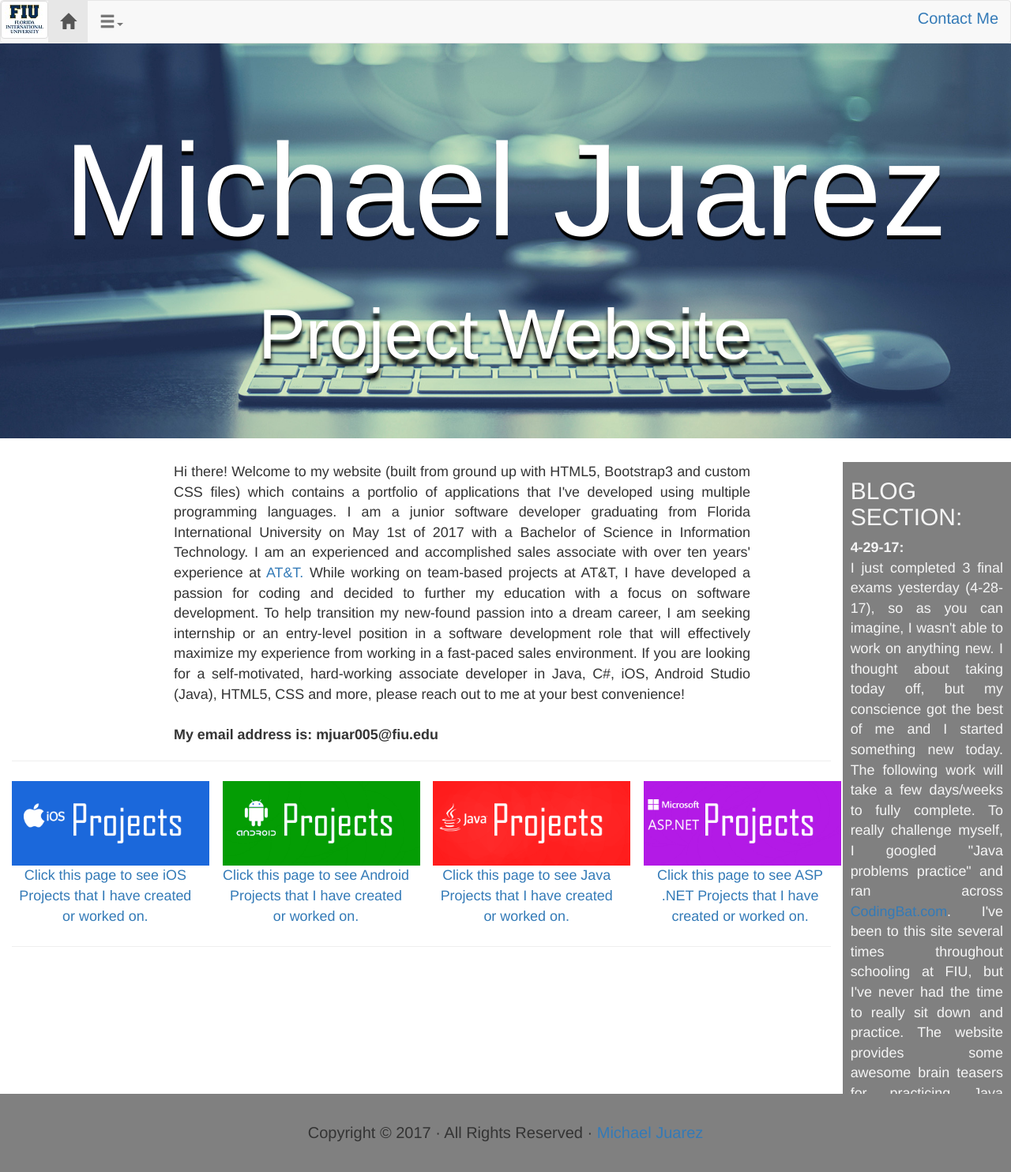
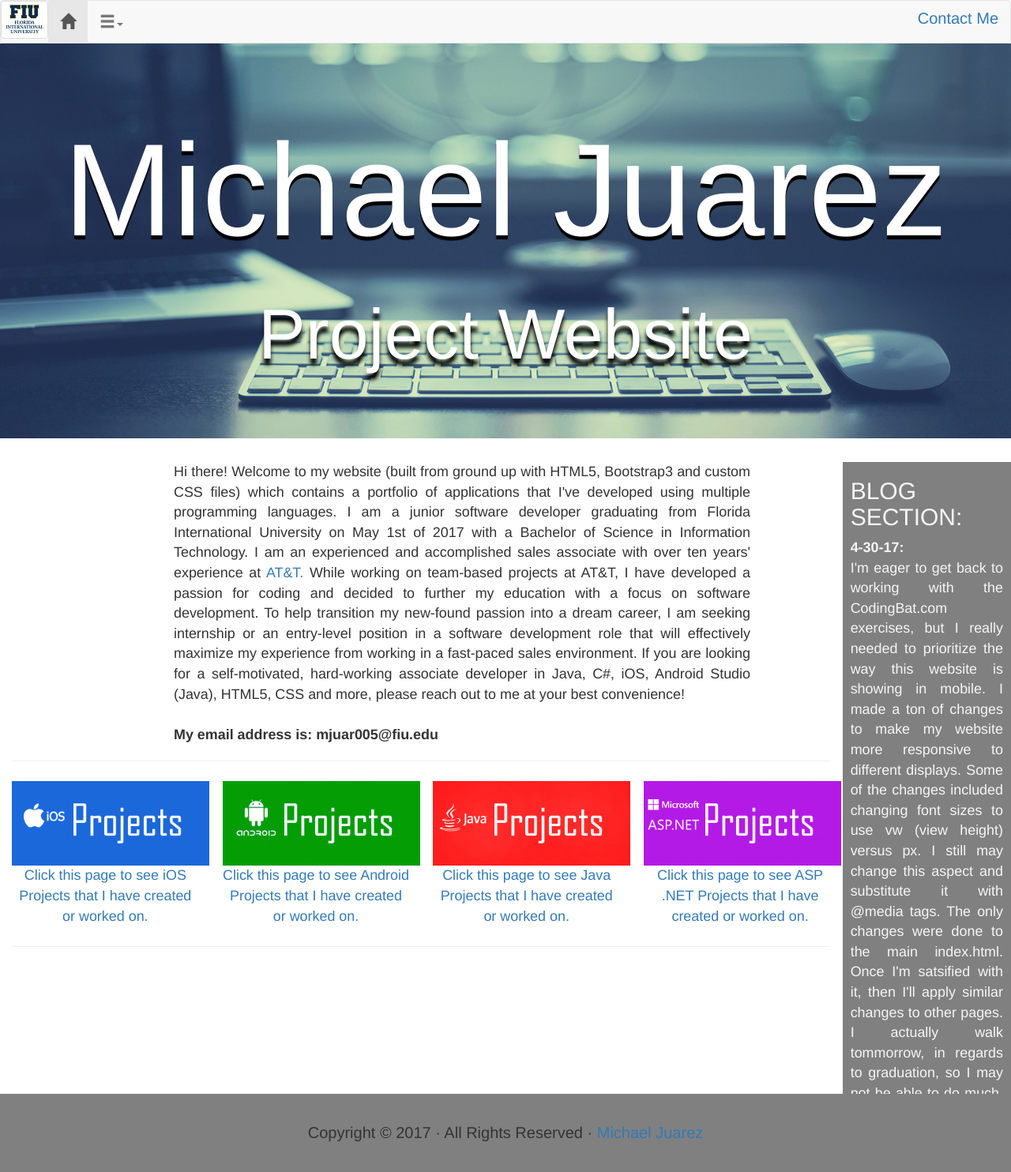
Before and after one commit to MikeJuarez/MikeJuarez.github.io, a Jekyll site: the page index.html, which Jekyll copies as it is, in a window 1280 px wide. Shown: the whole page at 79% size. Built offline with Jekyll 4.4.1, drawn with Linux system fonts in a browser that asks for light colours; some of the changed text lies outside the part shown.

Commit message:
Updated blog for 4-30-17

```diff
--- a/index.html
+++ b/index.html
@@ -118,21 +118,26 @@
  <div class="col-scollable-y">
   <div class="textblog">
   <h2>BLOG SECTION:</h2>
+
+  <b>4-30-17:</b><br/>
+  I'm eager to get back to working with the CodingBat.com exercises, but I really needed to prioritize the way this website is showing in mobile.  I made a ton of changes to make my website more responsive to different displays.  Some of the changes included changing font sizes to use vw (view height) versus px.  I still may change this aspect and substitute it with @media tags.  The only changes were done to the main index.html.  Once I'm satsified with it, then I'll apply similar changes to other pages.  I actually walk tommorrow, in regards to graduation, so I may not be able to do much.  We'll see!
+  <hr><br/><br/>
+
   <b>4-29-17:</b><br/>
   I just completed 3 final exams yesterday (4-28-17), so as you can imagine, I wasn't able to work on anything new.  I thought about taking today off, but my conscience got the best of me and I started something new today.  The following work will take a few days/weeks to fully complete.  To really challenge myself, I googled "Java problems practice" and ran across <a href="http://www.CodingBat.com">CodingBat.com</a>.  I've been to this site several times throughout schooling at FIU, but I've never had the time to really sit down and practice.  The website provides some awesome brain teasers for practicing Java problems.  I've completed a few of the warmup exercises today and will be posting what I've done so far under my <a href="Java Projects.html">Java Projects</a> page.  Fun stuff so far!
-  <br/><br/><hr>
+  <hr><br />
 
   <b>4-27-17:</b><br/>
   School finals are here :( , which means that I won't be able to work on any projects today.  I graduate with my B.S. in Information Technoloy from FIU on Monday 5/1!  I'm guessing that I can start more projects on Sunday 4-30.  Wish me luck!
-  <br/><br/><hr>
+  <hr><br />
 
   <b>4-26-17:</b><br/>
   Today I was able to complete three more exercises for the TreeMap project.  I ran into trouble with another fuzzy area (Comparator/Comparable interfaces Step 7).  I've learned that comparator interfaces are great when creating a standalone class that strictly compares two objects.  Instead I implemented the Comparable interface, which inclusively compares another object against itself.  I've uploaded the project to <a href="Java Projects.html">Java Projects</a>.  The github link will obviously be the same as yesterday.
-  <br/><br/><hr>
+  <hr><br />
 
   <b>4-25-17:</b><br/>
   After watching a YouTube video that was shared with me about breaking into the "Big Four" companies of technology, I was inspired to focus on all data structures. Instead of focusing on 2-d Arrays, I'm re-learning something I've been exposed to only once (TreeMaps).  To get a better understanding of what TreeMaps are, I'm going to answer 13 questions.  I was only able to answer four of them today, but I'll continue to answer the rest tommorrow (hopefully)!  I've uploaded the project under Java Projects.
-  <br/><br/><hr>
+  <hr><br />
 
   <b>4-24-17:</b><br/>
   I've decided that I am going to commit myself to creating at least one project per day (or at least try my best!).  For the first few days, I'll be doing refresher projects in Java, then move on to unfamiliar concepts in either Java or Android Studio. <br>
```
